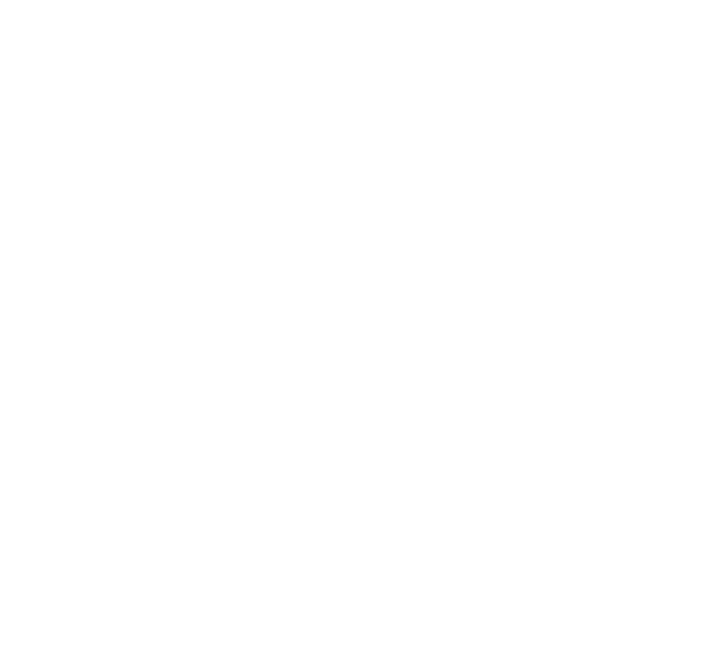
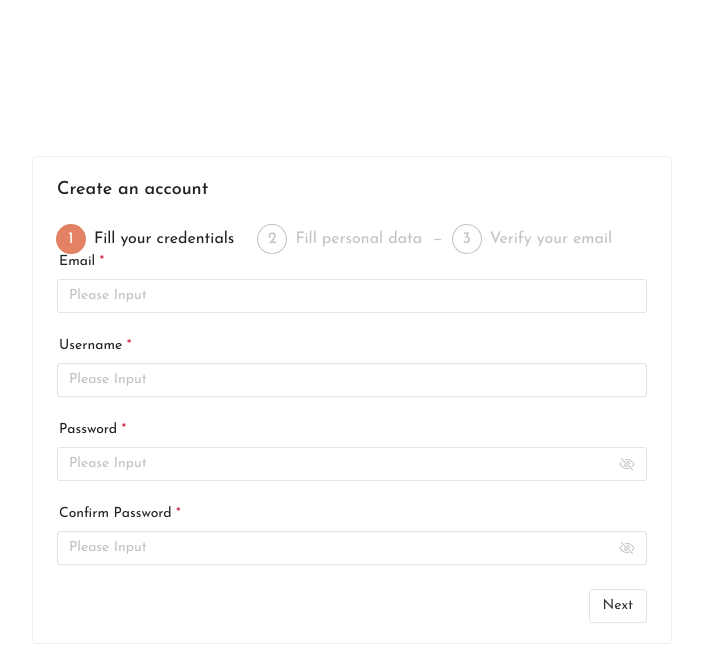
Before and after one commit to pykulytsky/mahi-front, a Vue app: page /register in a window 1280 px wide. Before the commit this address had no page. Shown: the top 662 px of the page, without its empty margins (288-991 px from the left). Built offline with nearby package versions, Linux system fonts and the light colour scheme; a small style sheet from the web is missing; a web font is replaced by a local one; what vue3-lottie would draw is missing.

Commit message:
:sparkles: register page

```diff
--- a/src/router/index.js
+++ b/src/router/index.js
@@ -1,6 +1,7 @@
 import { createRouter, createWebHistory } from 'vue-router'
 import HomeView from '../views/HomeView.vue'
 import Login from "../views/auth/Login.vue"
+import Register from "../views/auth/Register.vue"
 
 const router = createRouter({
   history: createWebHistory(import.meta.env.BASE_URL),
@@ -16,6 +17,11 @@ const router = createRouter({
       component: Login
     },
     {
+      path: '/register',
+      name: 'register',
+      component: Register
+    },
+    {
       path: '/about',
       name: 'about',
       // route level code-splitting
--- a/src/views/auth/Login.vue
+++ b/src/views/auth/Login.vue
@@ -115,6 +115,7 @@ export default {
               <n-button>Login</n-button>
             </n-space>
           </n-form>
+
         </n-card>
       </div>
     </div>
--- /dev/null
+++ b/src/views/auth/Register.vue
@@ -0,0 +1,271 @@
+<script>
+import {
+  NCard,
+  NForm,
+  NInput,
+  useMessage,
+  NAutoComplete,
+  NFormItem,
+  NButton,
+  NSpace,
+  NSteps,
+  NStep,
+  NIcon,
+} from "naive-ui";
+import { ref, computed } from "vue";
+export default {
+  components: {
+    NCard,
+    NForm,
+    NInput,
+    NAutoComplete,
+    NFormItem,
+    NButton,
+    NSpace,
+    NSteps,
+    NStep,
+    NIcon,
+  },
+  setup() {
+    const formRef = ref(null);
+    const message = useMessage();
+    const currentStep = ref(1);
+    const registerModel = ref({
+      email: "",
+      username: "",
+      password: "",
+      reenteredPassword: "",
+    });
+
+    const rules = {
+      email: [
+        {
+          validator(rule, value) {
+            const pattert =
+              /^(([^<>()[\]\\.,;:\s@"]+(\.[^<>()[\]\\.,;:\s@"]+)*)|(".+"))@((\[[0-9]{1,3}\.[0-9]{1,3}\.[0-9]{1,3}\.[0-9]{1,3}\])|(([a-zA-Z\-0-9]+\.)+[a-zA-Z]{2,}))$/;
+            if (!value.includes("@")) {
+              return new Error("Email should contains '@'");
+            } else if (!pattert.test(value)) {
+              return new Error("Email doesn't match to email pattern.");
+            } else {
+              return true;
+            }
+          },
+          required: true,
+          trigger: ["input", "blur"],
+        },
+      ],
+      username: [
+        {
+          validator(rule, value) {
+            const pattern = /^[a-z0-9_-]{6,16}$/;
+            if (!pattern.test(value)) {
+              return new Error(
+                "Username should contain 6-16 charachters, no special symbols."
+              );
+            }
+            return true;
+          },
+          required: true,
+          trigger: ["input", "blur"],
+        },
+      ],
+      password: [
+        {
+          validator(rule, value) {
+            const pattern = /^(?=.*\d)(?=.*[a-z])(?=.*[A-Z])[0-9a-zA-Z]{6,26}$/;
+            if (value.length < 7) {
+              return new Error("At least 6 charachters");
+            } else if (value.length > 27) {
+              return new Error("Maximum 26 charachters");
+            } else if (!pattern.test(value)) {
+              return new Error(
+                "Password should contain at least 1 digit and uppercase letter. Password can't contain special charachters, spaces etc."
+              );
+            }
+
+            return true;
+          },
+          required: true,
+          trigger: ["input", "blur"],
+        },
+      ],
+      reenteredPassword: [
+        {
+          validator(rule, value) {
+            if (value !== registerModel.value.password) {
+              return new Error("Password doesn't match.");
+            }
+            return true;
+          },
+          required: true,
+          trigger: ["input", "blur"],
+        },
+      ],
+    };
+
+    return {
+      formRef,
+      registerModel,
+      rules,
+      currentStep,
+      emailValidationStatus: computed(() => {
+        if (validateEmail(registerModel.value.email)) {
+          return void 0;
+        } else {
+          return "error";
+        }
+      }),
+      emailFeedback: computed(() => {
+        if (validateEmail(registerModel.value.email)) {
+          return void 0;
+        } else {
+          return "Email should contain '@''";
+        }
+      }),
+      handleValidateButtonClick() {
+        formRef.value?.validate((errors) => {
+          if (!errors) {
+            return true;
+          } else {
+            message.error("Some fields are invalid.");
+            return false;
+          }
+        });
+      },
+      next() {
+        if (currentStep.value === null) currentStep.value = 1;
+        else if (currentStep.value >= 4) currentStep.value = null;
+        else if (currentStep.value == 1) {
+          try {
+            formRef.value?.validate((errors) => {
+              if (!errors) {
+                currentStep.value++;
+              } else {
+                message.error("Some fields are invalid.");
+              }
+            });
+          } catch {
+            message.error("Invalid");
+          }
+        } else currentStep.value++;
+      },
+      prev() {
+        if (currentStep.value === 0) currentStep.value = null;
+        else if (currentStep.value === null) currentStep.value = 4;
+        else currentStep.value--;
+      },
+    };
+  },
+};
+</script>
+<template>
+  <main>
+    <div class="wrapper">
+      <div class="blobs">
+        <svg
+          version="1.1"
+          xmlns="http://www.w3.org/2000/svg"
+          viewBox="0 0 500 500"
+          width="150%"
+          id="login-blob"
+          style="opacity: 1"
+          filter="blur(4.2px)"
+        >
+          <defs>
+            <linearGradient id="gradient" x1="0%" y1="0%" x2="0%" y2="100%">
+              <stop offset="0%" style="stop-color: rgb(238, 205, 163)"></stop>
+              <stop offset="100%" style="stop-color: rgb(121, 50, 11)"></stop>
+            </linearGradient>
+          </defs>
+          <path id="blob" fill="url(#gradient)" style="opacity: 1">
+            <animate
+              attributeName="d"
+              dur="10s"
+              repeatCount="indefinite"
+              values="M390.7302,319.10952Q360.37524,388.21905,284.62068,409.39959Q208.86612,430.58014,161.11156,373.20082Q113.35701,315.8215,88.46857,238.04463Q63.58014,160.26776,136.76776,117.04463Q209.95537,73.8215,303.79007,69.52027Q397.62476,65.21905,409.35497,157.60952Q421.08517,250,390.7302,319.10952Z;M429.79847,339.54154Q392.67727,429.08308,294.97368,455.00137Q197.27008,480.91966,143.94598,403.56786Q90.62188,326.21607,83.52769,246.22992Q76.43351,166.24376,136.8518,92.77008Q197.27008,19.29641,287.1482,55Q377.02632,90.70359,421.97299,170.3518Q466.91966,250,429.79847,339.54154Z;M451.77435,331.68776Q380.0333,413.37552,297.8522,408.1811Q215.67111,402.98668,163.20108,360.14446Q110.73105,317.30225,116.40549,253.17111Q122.07993,189.03996,169.7144,146.88551Q217.34887,104.73105,314.55328,76.47669Q411.75769,48.22232,467.63654,149.11116Q523.51539,250,451.77435,331.68776Z;M390.7302,319.10952Q360.37524,388.21905,284.62068,409.39959Q208.86612,430.58014,161.11156,373.20082Q113.35701,315.8215,88.46857,238.04463Q63.58014,160.26776,136.76776,117.04463Q209.95537,73.8215,303.79007,69.52027Q397.62476,65.21905,409.35497,157.60952Q421.08517,250,390.7302,319.10952Z"
+            ></animate>
+          </path>
+        </svg>
+      </div>
+      <div class="register">
+        <n-card title="Create an account">
+          <n-steps :current="currentStep">
+            <n-step title="Fill your credentials"> </n-step>
+            <n-step title="Fill personal data"> </n-step>
+            <n-step title="Verify your email"> </n-step>
+          </n-steps>
+
+          <n-form
+            v-if="currentStep == 1"
+            ref="formRef"
+            :model="registerModel"
+            :rules="rules"
+          >
+            <n-form-item label="Email" path="email">
+              <n-input
+                type="email"
+                v-model:value="registerModel.email"
+                :validation-status="false"
+                :feedback="'sdfdfd'"
+              />
+            </n-form-item>
+            <n-form-item label="Username" path="username">
+              <n-input v-model:value="registerModel.username" />
+            </n-form-item>
+            <n-form-item label="Password" path="password">
+              <n-input
+                type="password"
+                show-password-on="mousedown"
+                v-model:value="registerModel.password"
+              >
+              </n-input>
+            </n-form-item>
+            <n-form-item label="Confirm Password" path="reenteredPassword">
+              <n-input
+                type="password"
+                show-password-on="mousedown"
+                v-model:value="registerModel.reenteredPassword"
+              />
+            </n-form-item>
+          </n-form>
+
+          <n-space :justify="currentStep == 1 ? 'end' : 'space-between'">
+            <n-button @click="prev" v-if="currentStep !== 1">Previous</n-button>
+            <n-button v-if="currentStep !== 3" @click="next">Next</n-button>
+            <n-button v-else @click="finish">Finish</n-button>
+          </n-space>
+        </n-card>
+      </div>
+    </div>
+  </main>
+</template>
+<style scoped>
+.wrapper {
+  height: 100vh;
+}
+.register {
+  position: absolute;
+  left: 50%;
+  top: 50%;
+  transform: translate(-50%, -50%);
+  width: 50vw;
+}
+.blobs {
+  position: absolute;
+  width: 100%;
+  height: 100vh;
+  overflow-y: hidden;
+
+  overflow-x: hidden;
+}
+.blobs svg {
+  overflow-y: hidden;
+  overflow-x: hidden;
+}
+#login-blob {
+  position: absolute;
+  left: -70%;
+  top: -50%;
+}
+</style>
```
